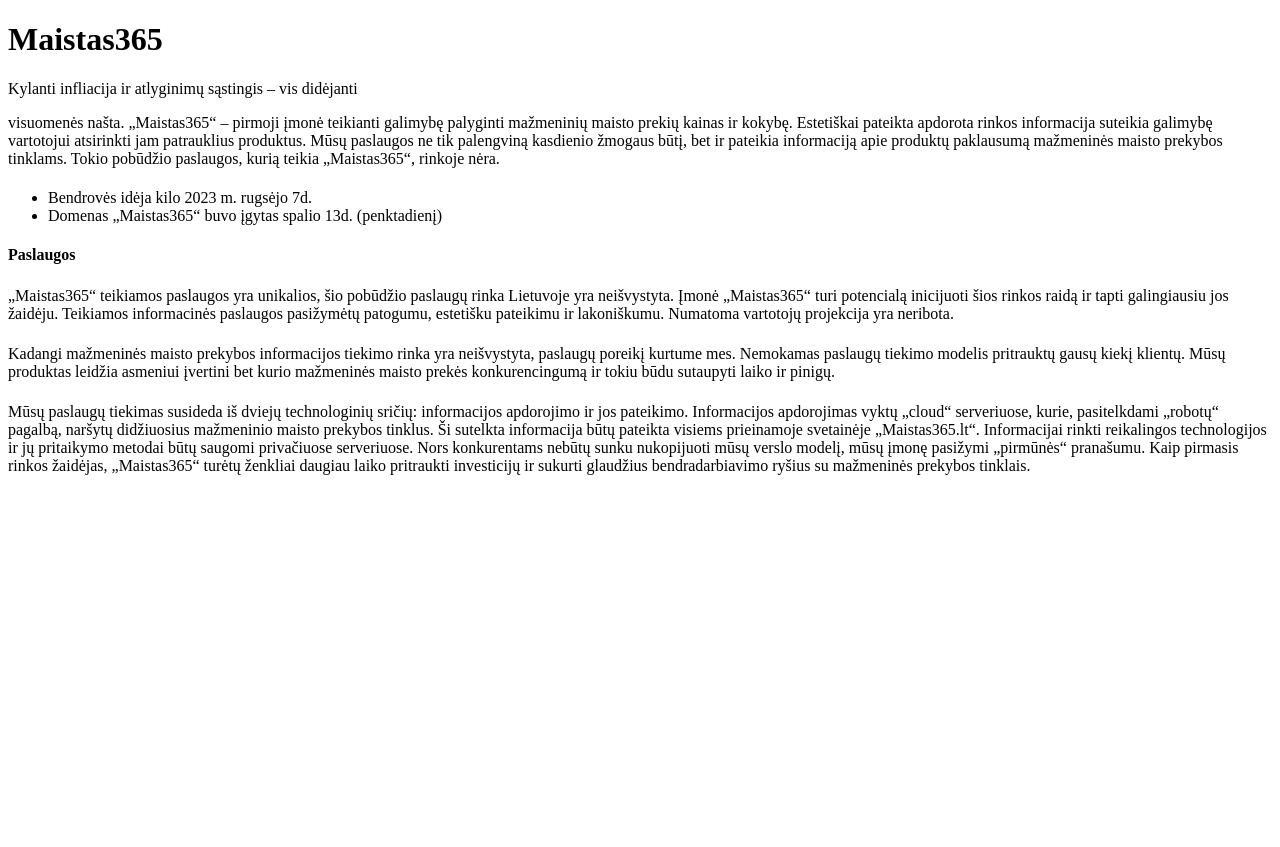
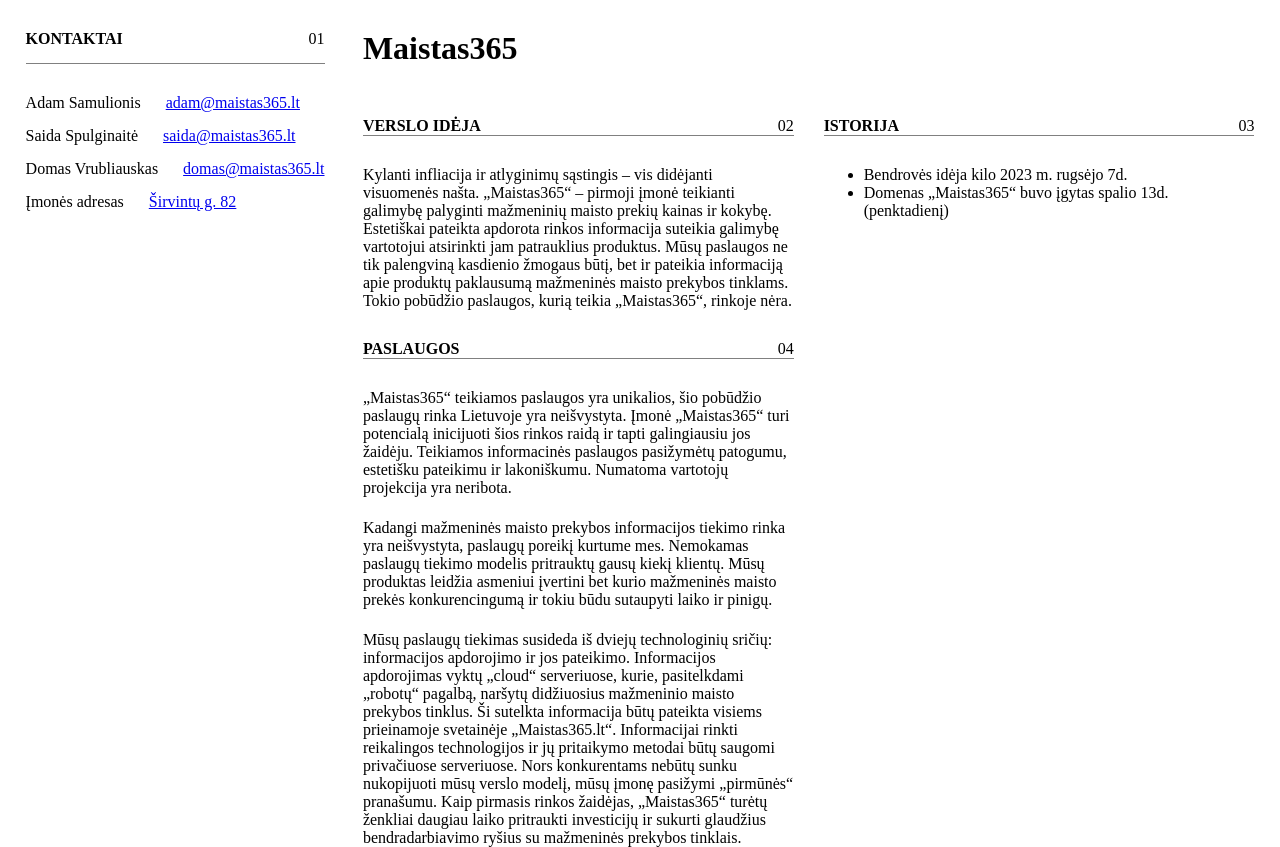
Before and after one commit to ketsuraq/Maistas-Info, a plain HTML site: page index.html in a window 1280 px wide. Before the commit the page ends 800 px from the top, so only its background shows below. Drawn offline with Linux system fonts and the light colour scheme.

Commit message:
Basic structural layout of page

```diff
--- a/index.html
+++ b/index.html
@@ -9,17 +9,24 @@
   <body>
     <div class="main">
       <div class="contacts">
-        <p></p>
-        <p></p>
-        <p></p>
-        <p></p>
+        <div class="header">
+            <h4>KONTAKTAI</h4>
+            <p>01</p>
+        </div>
+        <p>Adam Samulionis <a href="#">adam@maistas365.lt</a></p>
+        <p>Saida Spulginaitė <a href="#">saida@maistas365.lt</a></p>
+        <p>Domas Vrubliauskas <a href="#">domas@maistas365.lt</a></p>
+        <p>Įmonės adresas <a href="#">Širvintų g. 82</a></p>
       </div>
 
       <div class="content">
-        <h1 id="header">Maistas365</h1>
-        <div class="content">
+        <h1 id="content-header">Maistas365</h1>
+        <div class="content-text">
           <div class="category">
-            <h4 class=""></h4>
+            <div class="header">
+                <h4>VERSLO IDĖJA</h4>
+                <p>02</p>
+            </div>
             <p>Kylanti infliacija ir atlyginimų sąstingis – vis didėjanti</p>
             <p>
               visuomenės našta. „Maistas365“ – pirmoji įmonė teikianti galimybę
@@ -32,7 +39,10 @@
             </p>
           </div>
           <div class="category">
-            <h4 class=""></h4>
+            <div class="header">
+                <h4>ISTORIJA</h4>
+                <p>03</p>
+            </div>
             <ul>
               <li>Bendrovės idėja kilo 2023 m. rugsėjo 7d.</li>
               <li>
@@ -41,7 +51,10 @@
             </ul>
           </div>
           <div class="category">
-            <h4 class="">Paslaugos</h4>
+            <div class="header">
+                <h4>PASLAUGOS</h4>
+                <p>04</p>
+            </div>
             <div class="subcategory">
               <h5></h5>
               <p>
--- a/styles.css
+++ b/styles.css
@@ -0,0 +1,65 @@
+html,
+body {
+  margin: 0;
+  height: 100vh;
+}
+
+h1,
+h4,
+p,
+a {
+  margin: 0;
+}
+
+.main {
+  padding: 30px 2vw 0 2vw;
+
+  display: flex;
+  flex-direction: row;
+  justify-content: space-between;
+}
+
+.contacts {
+  margin-right: 3vw;
+}
+
+.contacts p {
+  width: max-content;
+  display: flex;
+  flex-direction: row;
+  margin-bottom: 5%;
+  gap: 25px;
+}
+
+@media all and (max-width:1000px){
+
+    .contacts p{
+        flex-direction: column;
+        gap: 0px;
+        margin-bottom: 15%;
+    }
+}
+
+@media all and (max-width:700px){
+    .main{
+        flex-direction: column-reverse;
+    }
+}
+
+.header{
+    display: flex;
+    justify-content: space-between;
+
+    border-bottom: 0.2px solid gray;
+    margin-bottom: 30px;
+}
+
+.content-text{
+    display: grid;
+    grid-template-columns: repeat(auto-fit, minmax(350px, 1fr));
+    gap: 30px;
+}
+
+#content-header{
+    margin-bottom: 50px;
+}
```
